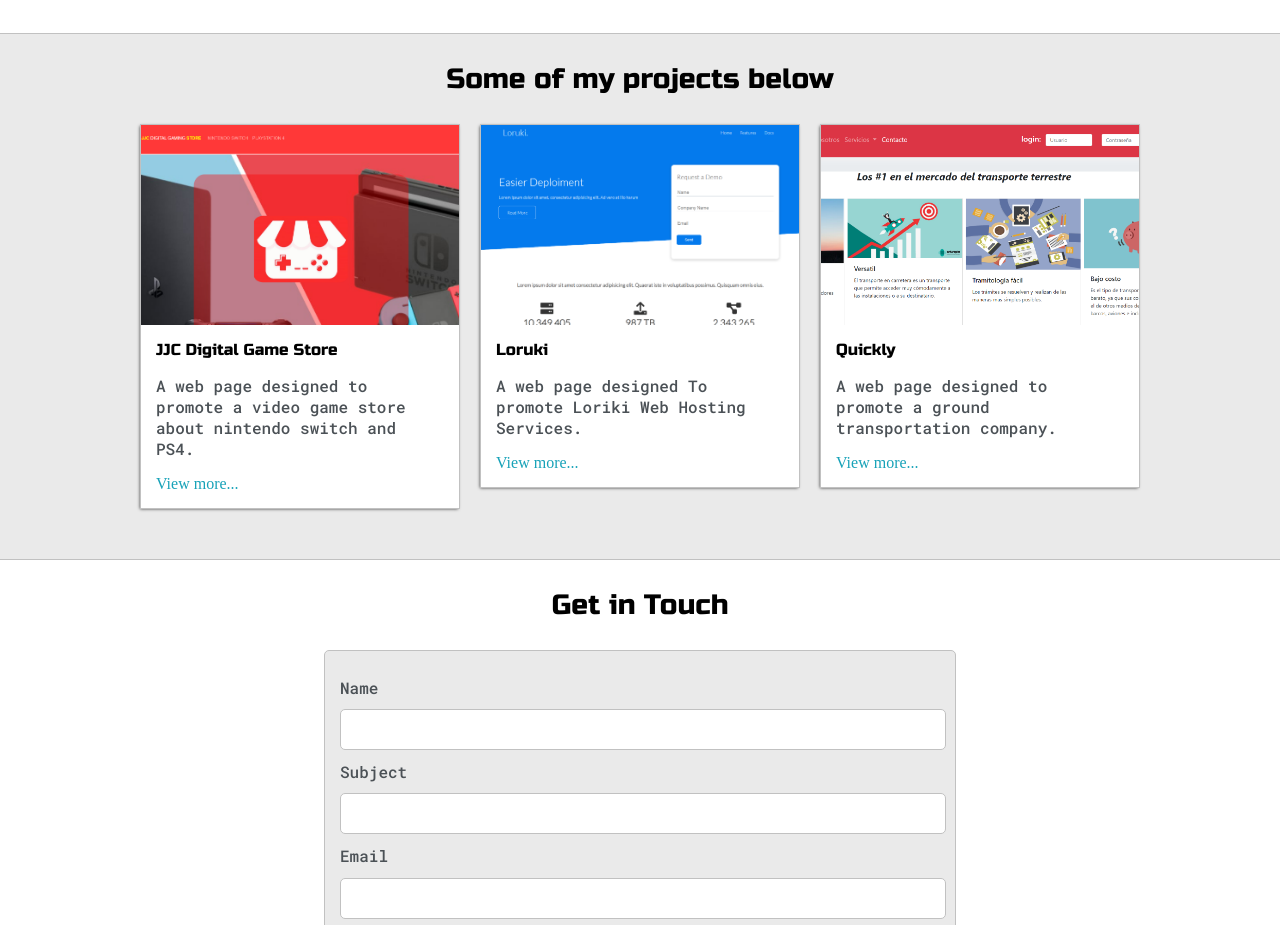
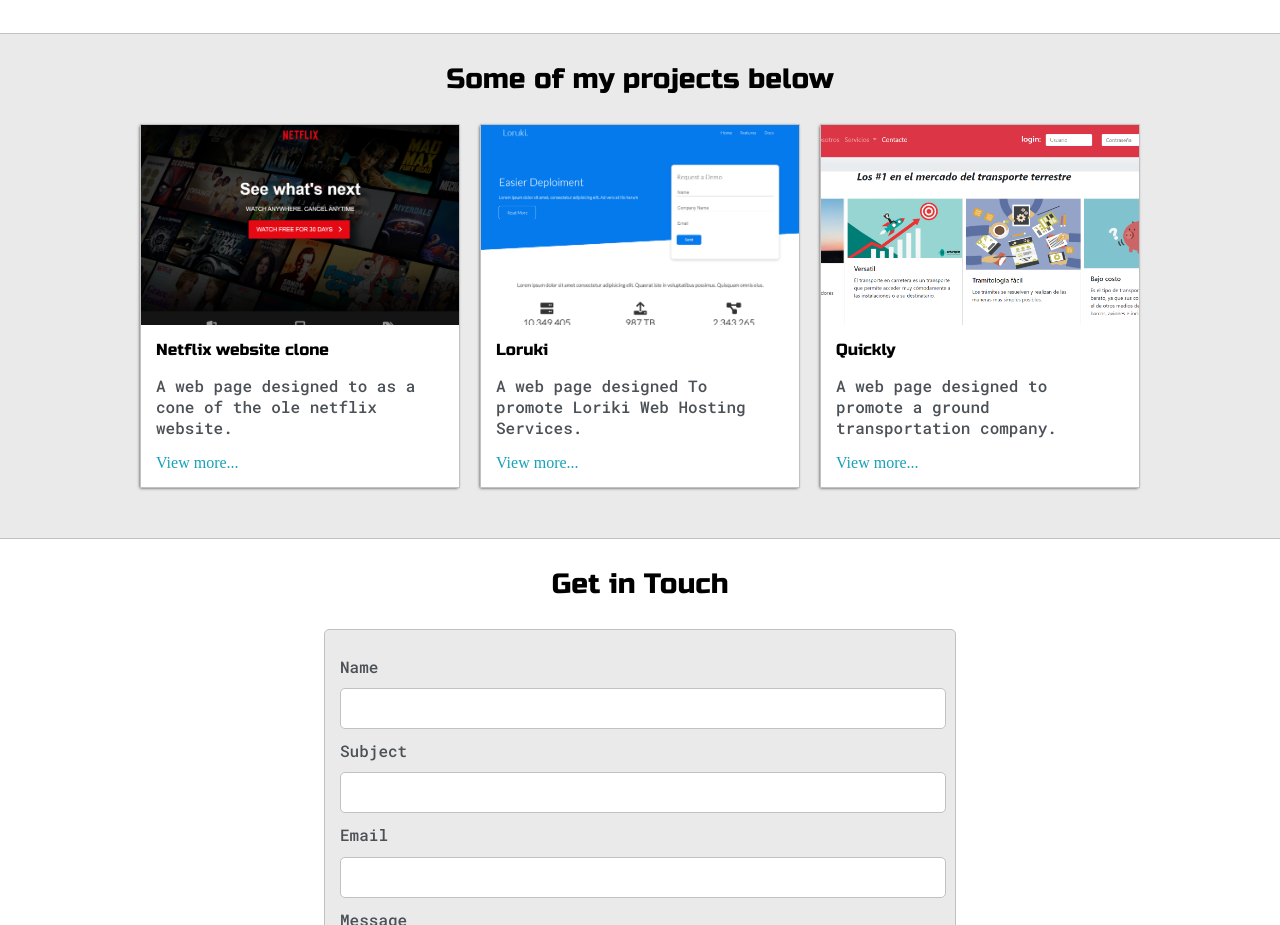
Before and after one commit to Adrianazor0/Adrian-s-Portfolio, a plain HTML site: page index.html in a window 1280 px wide. Shown: the part 1460-2385 px from the top of the page. Drawn offline with Linux system fonts and the light colour scheme.

Commit message:
Added netflix clone project

```diff
--- a/index.html
+++ b/index.html
@@ -117,11 +117,11 @@
             <div class="post-wrapper">
                 <div>
                     <div class="post">
-                        <img src="images/JJC-digital-game-project.png" alt="" class="thumbnail">
+                        <img src="images/netflix.png" alt="" class="thumbnail">
                         <div class="post-preview">
-                            <h6 class="post-title">JJC Digital Game Store</h6>
-                            <p class="post-intro">A web page designed to promote a video game store about nintendo switch and PS4.</p>
-                            <a target="_blank" href="https://stupendous-mochi-ba2a9d.netlify.app/">View more...</a>
+                            <h6 class="post-title">Netflix website clone</h6>
+                            <p class="post-intro">A web page designed to as a cone of the ole netflix website.</p>
+                            <a target="_blank" href="https://lucent-crisp-fa388e.netlify.app">View more...</a>
                         </div>
                     </div>
                 </div>
```
Also changed, not shown: images/netflix.png (added).
